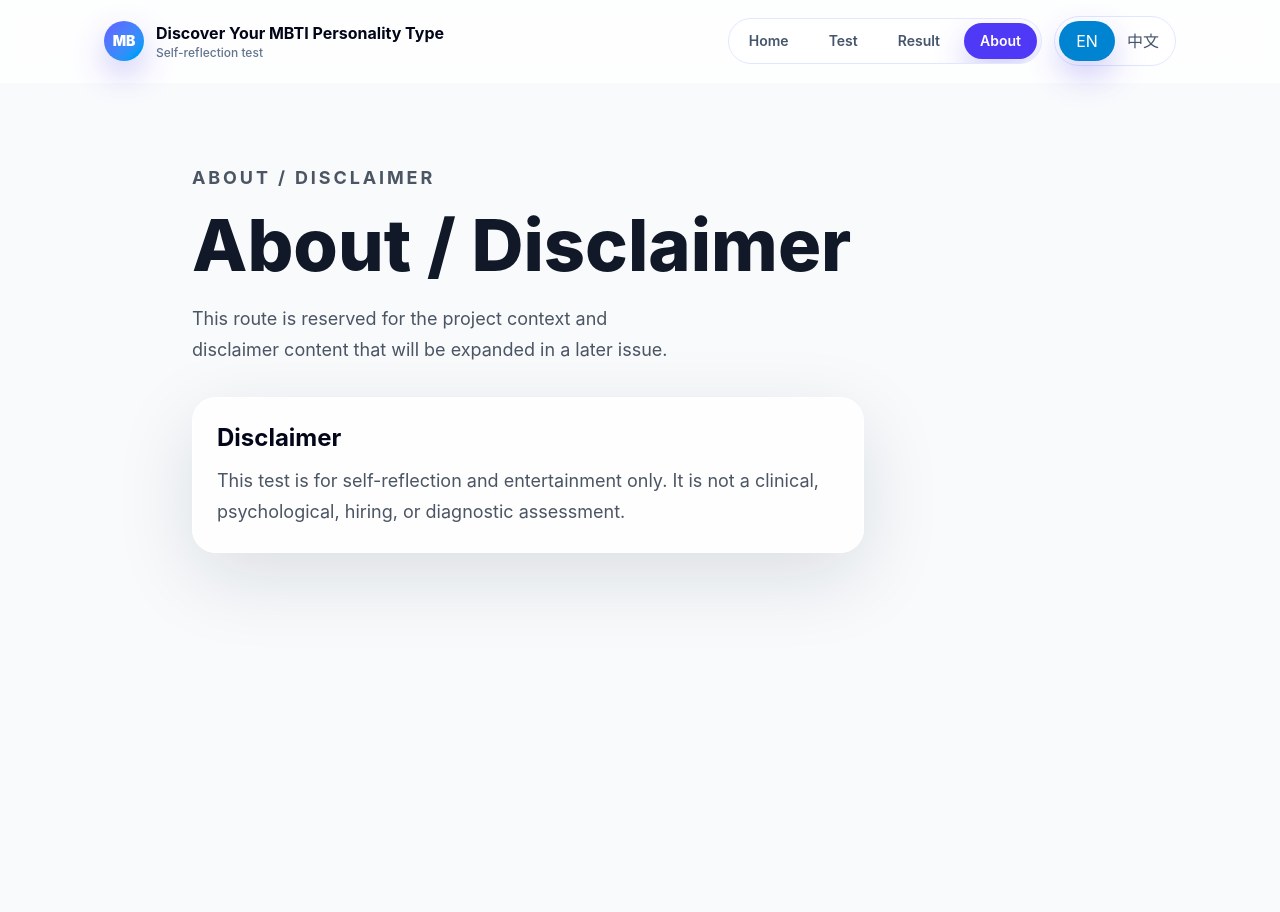
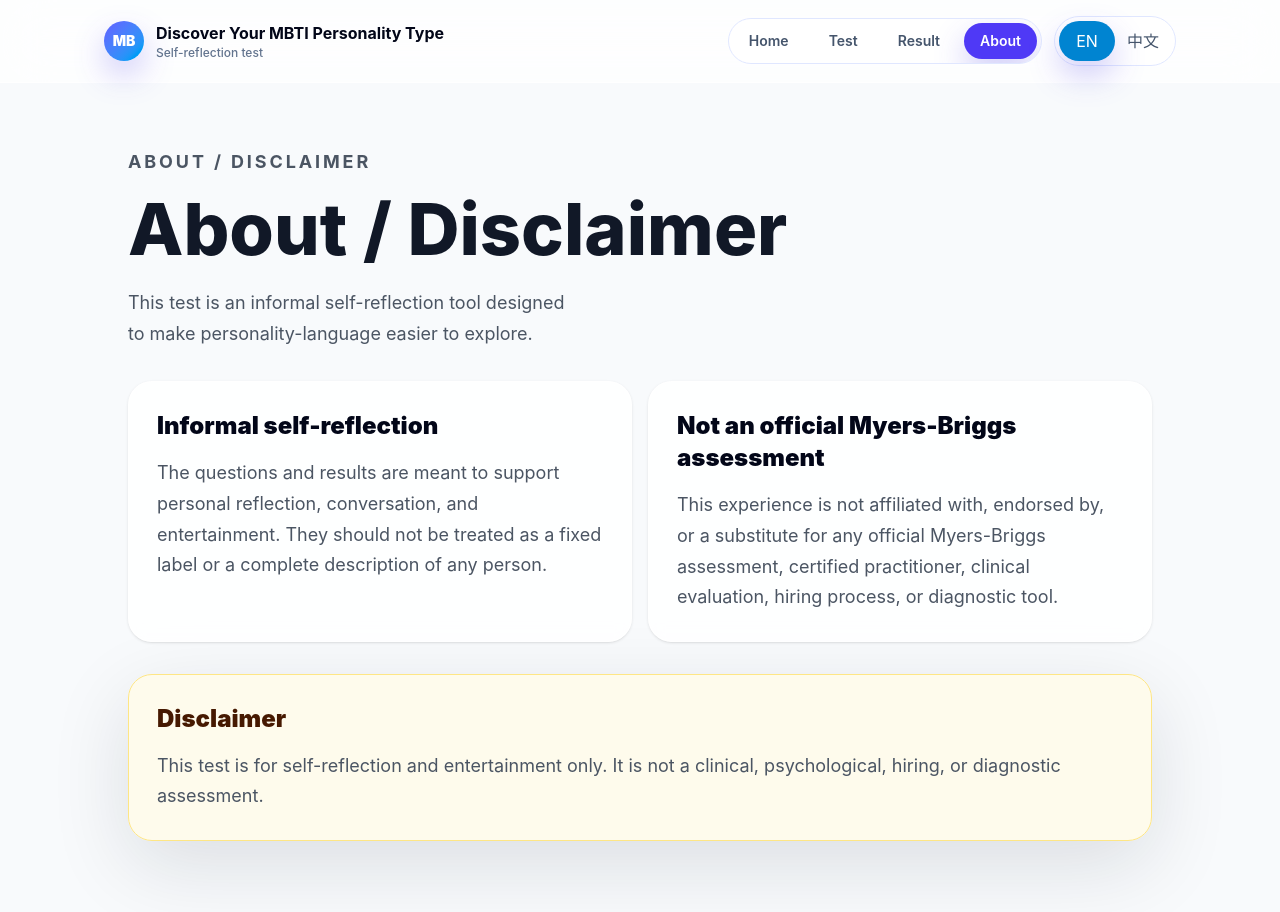
Before and after one commit to mtplayground/barbara-sh-b010-mbti-test, a React (Vite) app: page /about in a window 1280 px wide. Shown: the top 912 px of the page. Before the commit the page ends 800 px from the top, so only its background shows below. Built offline with nearby package versions, Linux system fonts and the light colour scheme.

Commit message:
feat: Build the About / Disclaimer page

```diff
--- a/src/i18n/resources/en.ts
+++ b/src/i18n/resources/en.ts
@@ -95,7 +95,13 @@ export const en = {
       eyebrow: 'About / Disclaimer',
       title: 'About / Disclaimer',
       description:
-        'This route is reserved for the project context and disclaimer content that will be expanded in a later issue.',
+        'This test is an informal self-reflection tool designed to make personality-language easier to explore.',
+      informalTitle: 'Informal self-reflection',
+      informalBody:
+        'The questions and results are meant to support personal reflection, conversation, and entertainment. They should not be treated as a fixed label or a complete description of any person.',
+      notOfficialTitle: 'Not an official Myers-Briggs assessment',
+      notOfficialBody:
+        'This experience is not affiliated with, endorsed by, or a substitute for any official Myers-Briggs assessment, certified practitioner, clinical evaluation, hiring process, or diagnostic tool.',
     },
     validation: {
       answerRequired: 'Select an answer before continuing.',
--- a/src/i18n/resources/zh-CN.ts
+++ b/src/i18n/resources/zh-CN.ts
@@ -90,7 +90,14 @@ export const zhCN = {
     about: {
       eyebrow: '关于 / 免责声明',
       title: '关于 / 免责声明',
-      description: '此路由用于项目背景和免责声明内容，后续议题会继续完善。',
+      description:
+        '这个测试是一个非正式的自我反思工具，旨在帮助你更轻松地探索人格相关语言。',
+      informalTitle: '非正式自我反思',
+      informalBody:
+        '题目和结果用于个人反思、交流和娱乐，不应被视为固定标签，也不能完整定义任何一个人。',
+      notOfficialTitle: '不是官方 Myers-Briggs 评估',
+      notOfficialBody:
+        '本体验不隶属于、未获得背书，也不能替代任何官方 Myers-Briggs 评估、认证从业者、临床评估、招聘流程或诊断工具。',
     },
     validation: {
       answerRequired: '请先选择一个答案再继续。',
--- a/src/pages/AboutPage.tsx
+++ b/src/pages/AboutPage.tsx
@@ -1,27 +1,57 @@
 import { useTranslation } from 'react-i18next';
+
+const aboutSectionKeys = [
+  {
+    titleKey: 'about.informalTitle',
+    bodyKey: 'about.informalBody',
+  },
+  {
+    titleKey: 'about.notOfficialTitle',
+    bodyKey: 'about.notOfficialBody',
+  },
+] as const;
 
 export function AboutPage() {
   const { t } = useTranslation();
 
   return (
-    <section className="mx-auto w-full max-w-4xl py-12 md:py-20">
-      <p className="mb-4 text-sm font-bold tracking-[0.16em] text-indigo-700 uppercase">
-        {t('about.eyebrow')}
-      </p>
-      <h1>{t('about.title')}</h1>
-      <p className="mt-6 max-w-2xl text-balance">{t('about.description')}</p>
+    <div className="mx-auto flex w-full max-w-5xl flex-col gap-8 py-10 md:py-16">
+      <section>
+        <p className="mb-4 text-sm font-bold tracking-[0.16em] text-indigo-700 uppercase">
+          {t('about.eyebrow')}
+        </p>
+        <h1>{t('about.title')}</h1>
+        <p className="mt-6 max-w-3xl text-balance text-slate-700">
+          {t('about.description')}
+        </p>
+      </section>
+
+      <section className="grid gap-4 md:grid-cols-2">
+        {aboutSectionKeys.map((section) => (
+          <article
+            key={section.titleKey}
+            className="rounded-3xl border border-white/70 bg-white/85 p-5 shadow-sm backdrop-blur sm:p-7"
+          >
+            <h2 className="text-2xl font-black text-slate-950">
+              {t(section.titleKey)}
+            </h2>
+            <p className="mt-4 text-slate-700">{t(section.bodyKey)}</p>
+          </article>
+        ))}
+      </section>
+
       <section
-        className="mt-8 max-w-2xl rounded-3xl border border-white/70 bg-white/80 p-6 shadow-[var(--shadow-soft)] backdrop-blur"
+        className="rounded-3xl border border-amber-200 bg-amber-50/90 p-5 text-amber-950 shadow-[var(--shadow-soft)] sm:p-7"
         aria-labelledby="disclaimer-title"
       >
         <h2
           id="disclaimer-title"
-          className="text-xl font-bold text-slate-950 sm:text-2xl"
+          className="text-2xl font-black text-amber-950"
         >
           {t('disclaimer.title')}
         </h2>
-        <p className="mt-3">{t('disclaimer.full')}</p>
+        <p className="mt-4 text-amber-950">{t('disclaimer.full')}</p>
       </section>
-    </section>
+    </div>
   );
 }
```
